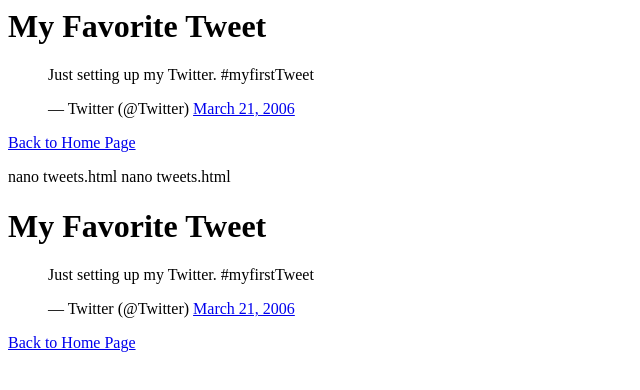
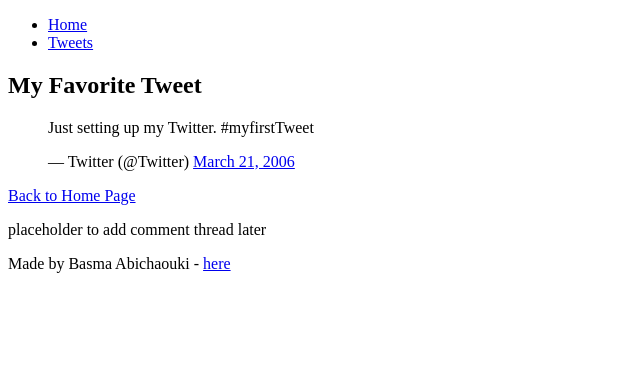
Before and after one commit to Basma162/My_First_Portfolio, a plain HTML site: page html_basic/tweets.html in a window 1280 px wide. Shown: the whole page, without its empty margins (0-640 px from the left). Drawn offline with Linux system fonts and the light colour scheme.

Commit message:
Final HTML structure: header, main, footer, navigation links

```diff
--- a/html_basic/tweets.html
+++ b/html_basic/tweets.html
@@ -1,92 +1,3 @@
- <h1>My Favorite Tweet</h1>
-
-    <!-- Embedded Tweet -->
-    <blockquote class="twitter-tweet">
-        <p lang="en" dir="ltr">
-            Just setting up my Twitter. #myfirstTweet
-        </p>&mdash; Twitter (@Twitter)
-        <a href="https://twitter.com/Twitter/status/20">March 21, 2006</a>
-    </blockquote>
-    <script async src="https://platform.twitter.com/widgets.js" charset="utf-8"></script>
-
-    <!-- Link back to homepage -->
-    <p><a href="index.html">Back to Home Page</a></p>nano tweets.html
-nano tweets.html
-
-
-
-
-
-
-
-
-
-
-
-
-
-
-
-
-
-
-
-
-
-
-
-
-
-
-
-
-
-
-
-
-
-
-
-
-
-
-
-
-
-
-
-
-
-
-
-
-
-
-
-
-
-
-
-
-
-
-
-
-
-
-
-
-
-
-
-
-
-
-
-
-
-
-
 <!DOCTYPE html>
 <html lang="en">
 <head>
@@ -94,18 +5,34 @@ nano tweets.html
     <title>Tweets Page</title>
 </head>
 <body>
-    <h1>My Favorite Tweet</h1>
 
-    <!-- Embedded Tweet -->
-    <blockquote class="twitter-tweet">
-        <p lang="en" dir="ltr">
-            Just setting up my Twitter. #myfirstTweet
-        </p>&mdash; Twitter (@Twitter)
-        <a href="https://twitter.com/Twitter/status/20">March 21, 2006</a>
-    </blockquote>
-    <script async src="https://platform.twitter.com/widgets.js" charset="utf-8"></script>
+    <header>
+        <ul>
+            <li><a href="index.html">Home</a></li>
+            <li><a href="tweets.html">Tweets</a></li>
+        </ul>
+    </header>
 
-    <!-- Link back to homepage -->
-    <p><a href="index.html">Back to Home Page</a></p>
+    <main>
+        <article>
+            <h1>My Favorite Tweet</h1>
+            <blockquote class="twitter-tweet">
+                <p lang="en" dir="ltr">Just setting up my Twitter. #myfirstTweet</p>&mdash; Twitter (@Twitter)
+                <a href="https://twitter.com/Twitter/status/20">March 21, 2006</a>
+            </blockquote>
+            <script async src="https://platform.twitter.com/widgets.js" charset="utf-8"></script>
+
+            <p><a href="index.html">Back to Home Page</a></p>
+        </article>
+
+        <aside>
+            <p>placeholder to add comment thread later</p>
+        </aside>
+    </main>
+
+    <footer>
+        <p>Made by Basma Abichaouki - <a href="https://github.com/Basma162" target="_blank">here</a></p>
+    </footer>
+
 </body>
 </html>
```
Also changed, not shown: html_basic/index.html (+28 -9 lines).
